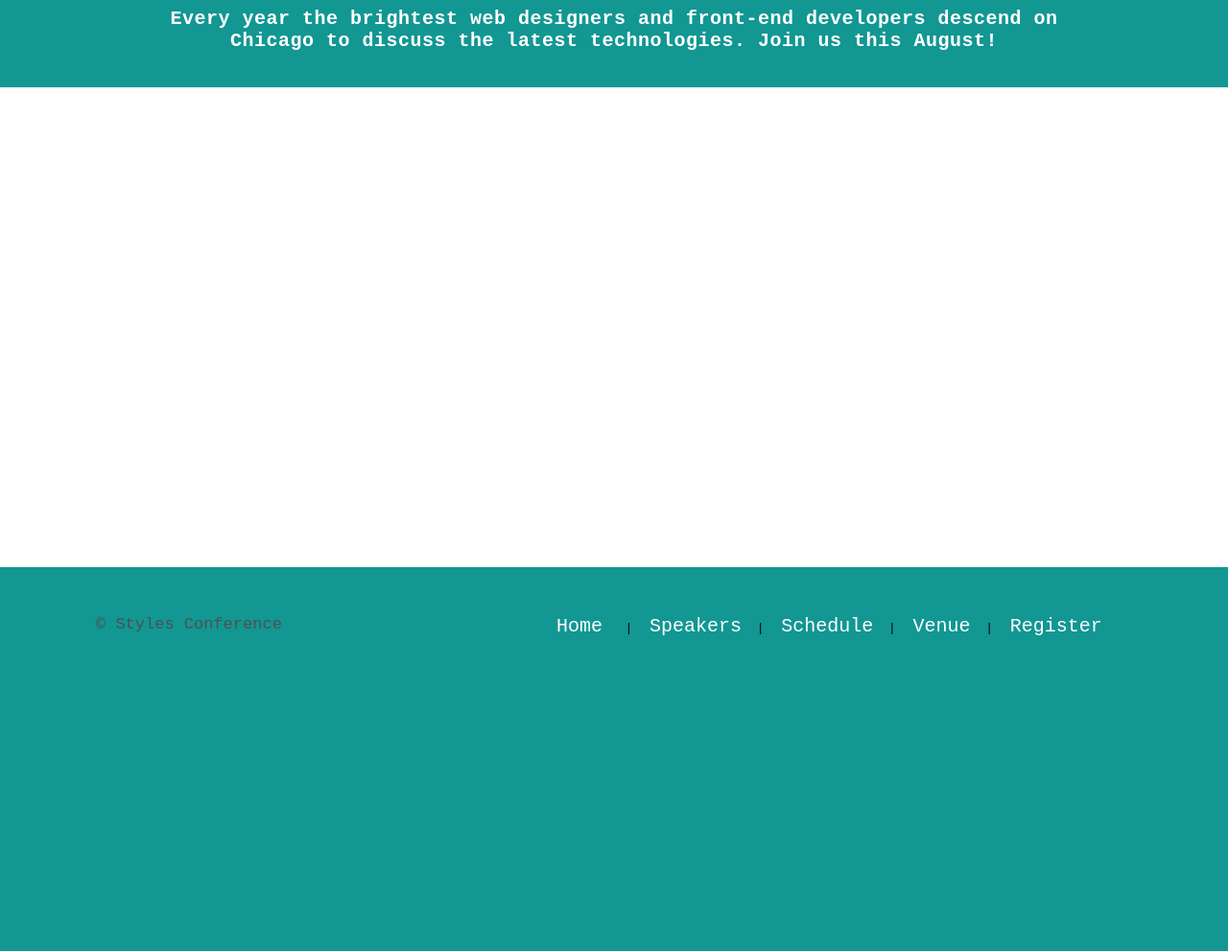
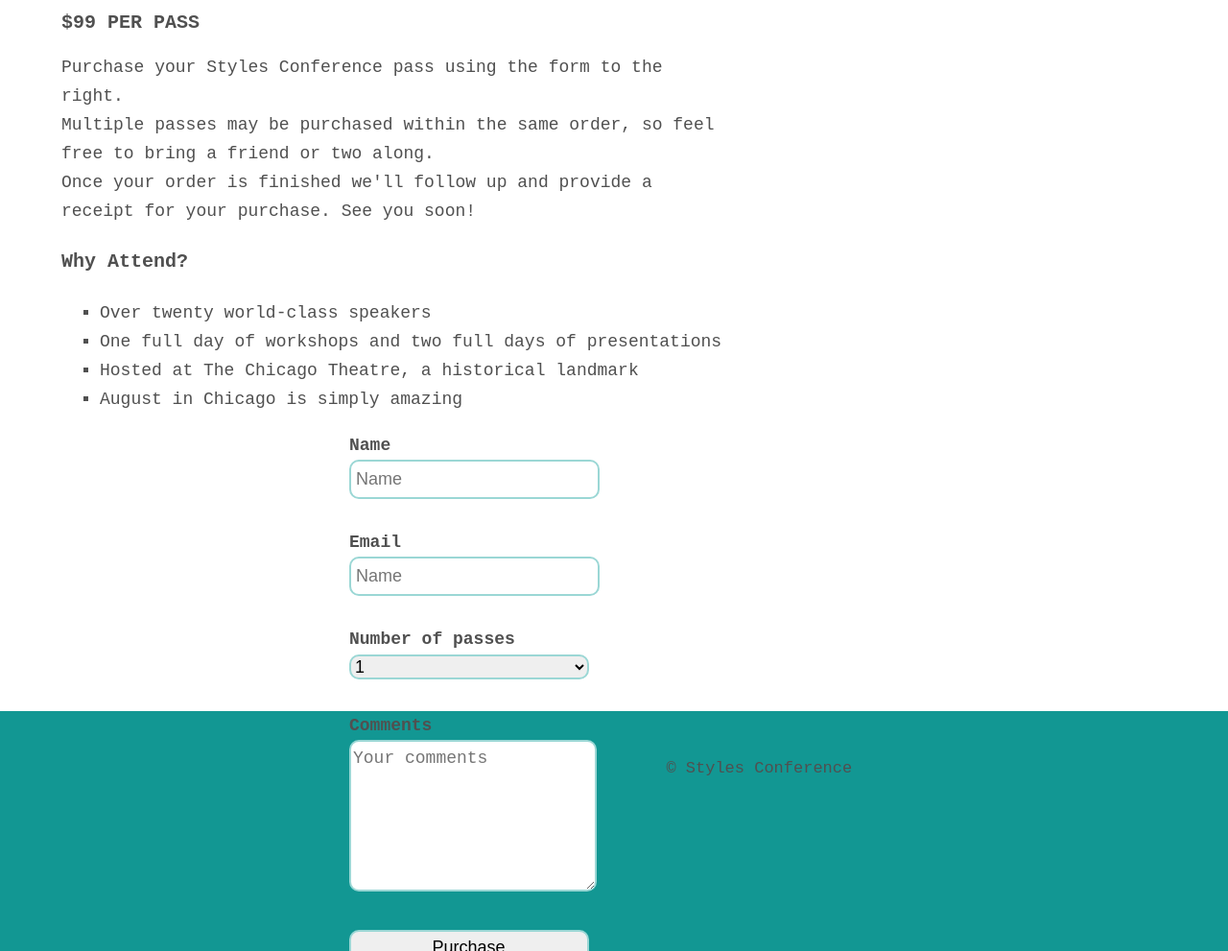
Before and after one commit to sherfin94/styles-conference-website, a plain HTML site: page register.html in a window 1280 px wide. Shown: the part 359-1350 px from the top of the page at 96% size. Before the commit the page ends 1150 px from the top, so only its background shows below. Drawn offline with Linux system fonts and the light colour scheme.

Commit message:
Add registration form

```diff
--- /dev/null
+++ b/css/register.css
@@ -0,0 +1,79 @@
+
+header {
+  height: 250px;
+}
+
+#body {
+  height: 800px;
+  padding-top: 50px;
+}
+
+aside.reg-left {
+  width:60%;
+  height:auto;
+  float: left;
+}
+
+aside.reg-right {
+  width:20%;
+  height:auto;
+  float:left;
+}
+
+aside.reg-left h2 {
+  font-size: 25px;
+  color: #9BD7D5;
+}
+
+aside.reg-left h3 {
+  font-size: 20px;
+  color: #505050;
+}
+
+aside.reg-left p {
+  font-size: 18px;
+  color: #505050;
+  line-height: 30px;
+}
+
+aside.reg-left h4 {
+  font-size: 20px;
+  color: #505050;
+}
+
+ul.square-list {
+  list-style-type: square;
+  color: #505050;
+  font-size: 18px;
+  line-height: 30px;
+}
+
+div.container {
+  width: 90%;
+  margin:0 auto;
+}
+
+aside.reg-right {
+  padding-left: 300px;
+  color: #505050;
+  font-size: 18px;
+  line-height: 30px;
+  font-weight: bold;
+}
+
+form.reg-form input, form.reg-form textarea,form.reg-form select{
+  border: solid #9BD7D5 2px;
+  border-radius: 10px;
+  width: 250px;
+  font-size: 18px;
+  line-height: 30px;
+}
+
+form.reg-form input {
+  height: 35px;
+  padding-left: 5px;
+}
+
+form.reg-form textarea {
+  height: 150px;
+}
--- a/register.html
+++ b/register.html
@@ -5,6 +5,7 @@
       Styles Conference
     </title>
     <link rel = "stylesheet" href = "css/main.css" />
+    <link rel = "stylesheet" href = "css/register.css" />
   </head>
   <body>
     <header>
@@ -18,38 +19,76 @@
 
         <nav class = "header-nav">
           <ul class = "nav-list">
-            <li><a href = "#">Home</a>  &nbsp&nbsp| </li>
-            <li><a href = "#">Speakers</a>&nbsp&nbsp|</li>
-            <li><a href = "#">Schedule</a>&nbsp&nbsp|</li>
-            <li><a href = "#">Venue</a>&nbsp&nbsp|</li>
-            <li><a href = "#">Register</a></li>
+            <li><a href = "index.html">Home</a>  &nbsp;&nbsp;| </li>
+            <li><a href = "speakers.html">Speakers</a>&nbsp;&nbsp;|</li>
+            <li><a href = "schedule.html">Schedule</a>&nbsp;&nbsp;|</li>
+            <li><a href = "venue.html">Venue</a>&nbsp;&nbsp;|</li>
+            <li><a href = "register.html">Register</a></li>
           </ul>
         </nav>
       </section>
 
-      <section class = "motto">
-        <h2 class = "motto-text">
-          Dedicated to the Craft of Building Websites
-        </h2>
-        <h3 class = "motto-sub-text">
-          Every year the brightest web designers and front-end developers descend on<br /> Chicago to discuss the latest technologies. Join us this August!
-        </h3>
-      </section>
 
     </header>
 
     <section id = "body">
+      <div class = "container">
+        <aside class = "reg-left">
+          <h2>
+            Purchase a Conference Pass
+          </h2>
+          <h3>
+            $99 PER PASS
+          </h3>
+          <p>
+            Purchase your Styles Conference pass using the form to the right.<br />
+            Multiple passes may be purchased within the same order, so feel free to bring a friend or two along.<br />
+            Once your order is finished we'll follow up and provide a receipt for your purchase. See you soon!
+          </p>
+          <h4>
+            Why Attend?
+          </h4>
+          <p>
+            <ul class = "square-list">
+            <li>Over twenty world-class speakers</li>
+            <li>One full day of workshops and two full days of presentations</li>
+            <li>Hosted at The Chicago Theatre, a historical landmark</li>
+            <li>August in Chicago is simply amazing</li>
+          </p>
+        </aside>
+
+        <aside class = "reg-right">
+          <form name = "reg-form" class = "reg-form">
+            <label for="name">Name</label><br />
+            <input type = "textbox" name = "name" placeholder = "Name"/> <br /><br />
+            <label for="email">Email</label><br />
+            <input type = "email" name = "email"  placeholder = "Name" placeholder = "Your E-mail Address"/><br /><br />
+            <label for="numPasses">Number of passes</label><br />
+            <select name = "numPasses">
+              <option>1</option>
+              <option>2</option>
+              <option>3</option>
+              <option>4</option>
+              <option>5</option>
+            </select><br /><br />
+            <label for="comments">Comments</label><br />
+            <textarea name = "comments"  placeholder = "Your comments"></textarea><br /><br />
+            <input type = "submit" value = "Purchase" />
+          </form>
+        </aside>
+      </div>
+
     </section>
 
     <footer>
       <a href = "index.html" class = "footer-text"> &copy Styles Conference</a>
       <nav class = "footer-nav">
         <ul class = "nav-list">
-          <li><a href = "#">Home</a>  &nbsp&nbsp| </li>
-          <li><a href = "#">Speakers</a>&nbsp&nbsp|</li>
-          <li><a href = "#">Schedule</a>&nbsp&nbsp|</li>
-          <li><a href = "#">Venue</a>&nbsp&nbsp|</li>
-          <li><a href = "#">Register</a></li>
+          <li><a href = "index.html">Home</a>  &nbsp;&nbsp;| </li>
+          <li><a href = "speakers.html">Speakers</a>&nbsp;&nbsp;|</li>
+          <li><a href = "schedule.html">Schedule</a>&nbsp;&nbsp;|</li>
+          <li><a href = "venue.html">Venue</a>&nbsp;&nbsp;|</li>
+          <li><a href = "register.html">Register</a></li>
         </ul>
       </nav>
     </footer>
```
